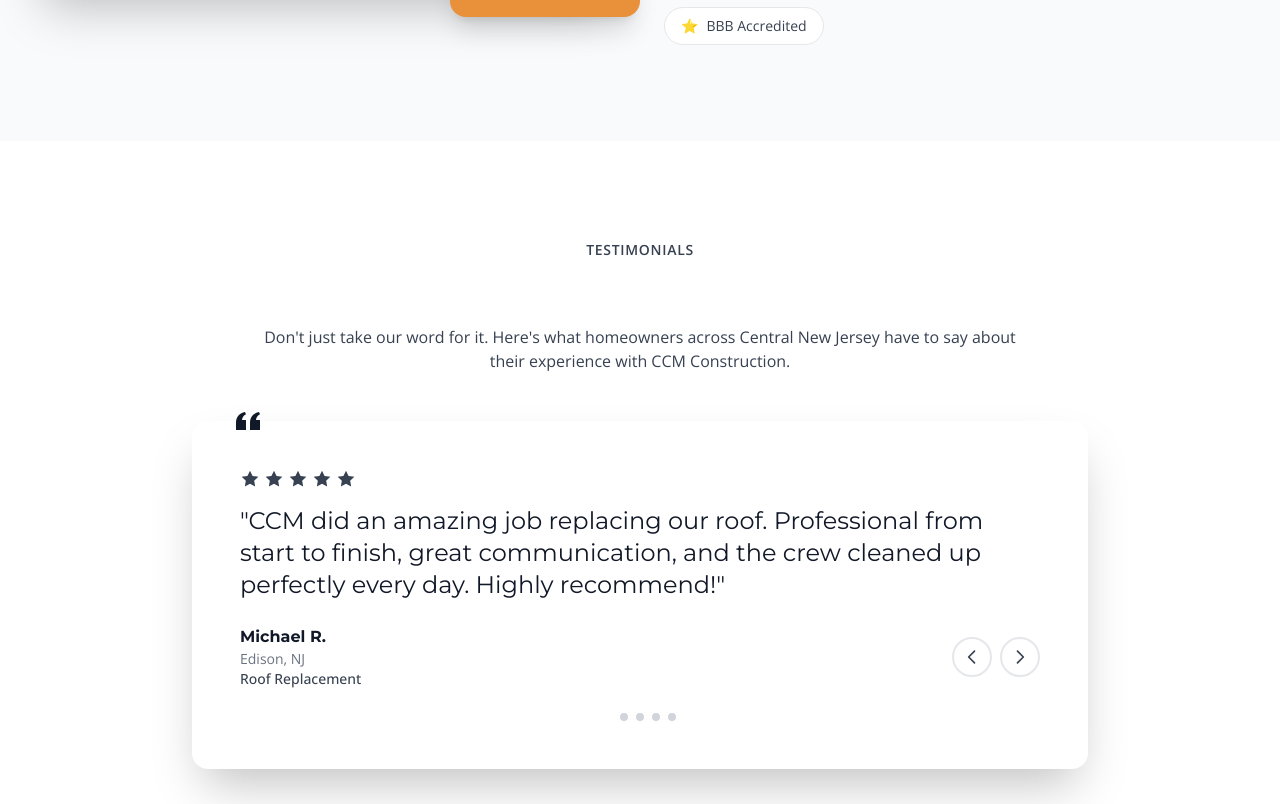
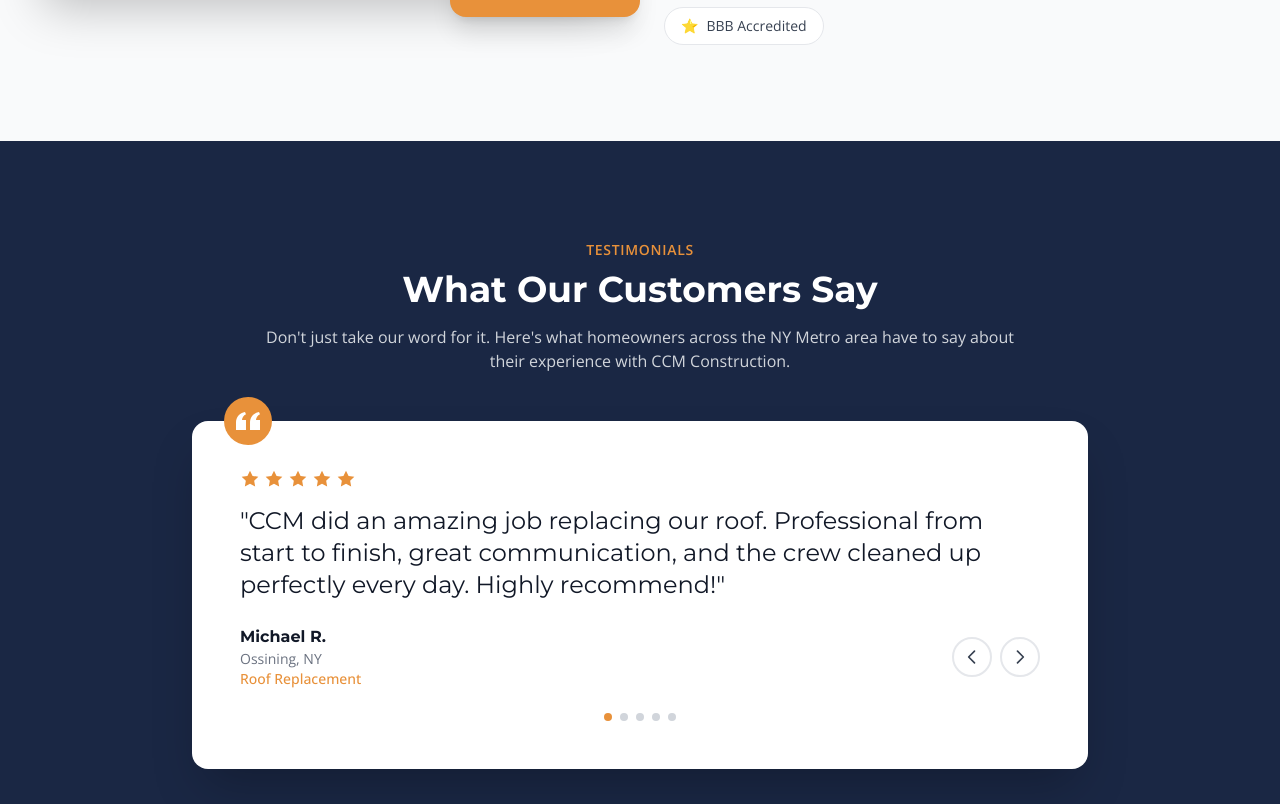
Before and after one commit to asotorod/ccm-website, a React (Vite) app: page / in a window 1280 px wide. Shown: the part 2727-3531 px from the top of the page. Built offline with nearby package versions, Linux system fonts and the light colour scheme.

Commit message:
Update Testimonials section with orange accent color and NY Metro area locations

```diff
--- a/src/components/Testimonials.jsx
+++ b/src/components/Testimonials.jsx
@@ -4,7 +4,7 @@
   {
     id: 1,
     name: 'Michael R.',
-    location: 'Edison, NJ',
+    location: 'Ossining, NY',
     rating: 5,
     text: 'CCM did an amazing job replacing our roof. Professional from start to finish, great communication, and the crew cleaned up perfectly every day. Highly recommend!',
     service: 'Roof Replacement',
@@ -12,7 +12,7 @@
   {
     id: 2,
     name: 'Sarah T.',
-    location: 'Woodbridge, NJ',
+    location: 'White Plains, NY',
     rating: 5,
     text: 'We had new siding and gutters installed. The transformation is incredible! Fair pricing, quality materials, and the team was respectful of our property.',
     service: 'Siding & Gutters',
@@ -20,7 +20,7 @@
   {
     id: 3,
     name: 'David L.',
-    location: 'Old Bridge, NJ',
+    location: 'Tarrytown, NY',
     rating: 5,
     text: 'After getting several quotes, CCM offered the best value without cutting corners. Our new windows have made a huge difference in our energy bills.',
     service: 'Window Installation',
@@ -28,7 +28,7 @@
   {
     id: 4,
     name: 'Jennifer M.',
-    location: 'Piscataway, NJ',
+    location: 'Peekskill, NY',
     rating: 5,
     text: 'Emergency roof repair after a storm. They came out the next day and fixed everything quickly. Saved us from water damage. Thank you CCM!',
     service: 'Roof Repair',
@@ -36,7 +36,7 @@
   {
     id: 5,
     name: 'Robert K.',
-    location: 'East Brunswick, NJ',
+    location: 'Croton-on-Hudson, NY',
     rating: 5,
     text: 'Built us a beautiful composite deck. The design process was easy and the finished product exceeded our expectations. Perfect for summer entertaining!',
     service: 'Deck Construction',
@@ -55,16 +55,16 @@
   }
 
   return (
-    <section className="section-padding bg-primary-800">
+    <section className="section-padding bg-[#1a2744]">
       <div className="container-custom">
         {/* Section Header */}
         <div className="text-center max-w-3xl mx-auto mb-12">
-          <span className="text-primary-300 font-semibold text-sm uppercase tracking-wider">Testimonials</span>
+          <span className="text-[#E8913A] font-semibold text-sm uppercase tracking-wider">Testimonials</span>
           <h2 className="text-3xl md:text-4xl font-heading font-bold text-white mt-2 mb-4">
             What Our Customers Say
           </h2>
-          <p className="text-primary-200">
-            Don't just take our word for it. Here's what homeowners across Central New Jersey
+          <p className="text-gray-300">
+            Don't just take our word for it. Here's what homeowners across the NY Metro area
             have to say about their experience with CCM Construction.
           </p>
         </div>
@@ -74,8 +74,8 @@
           <div className="bg-white rounded-2xl p-8 md:p-12 shadow-2xl relative">
             {/* Quote Icon */}
             <div className="absolute -top-6 left-8">
-              <div className="w-12 h-12 bg-secondary-400 rounded-full flex items-center justify-center">
-                <svg className="w-6 h-6 text-dark-900" fill="currentColor" viewBox="0 0 24 24">
+              <div className="w-12 h-12 bg-[#E8913A] rounded-full flex items-center justify-center">
+                <svg className="w-6 h-6 text-white" fill="currentColor" viewBox="0 0 24 24">
                   <path d="M14.017 21v-7.391c0-5.704 3.731-9.57 8.983-10.609l.995 2.151c-2.432.917-3.995 3.638-3.995 5.849h4v10h-9.983zm-14.017 0v-7.391c0-5.704 3.748-9.57 9-10.609l.996 2.151c-2.433.917-3.996 3.638-3.996 5.849h3.983v10h-9.983z" />
                 </svg>
               </div>
@@ -84,7 +84,7 @@
             {/* Rating Stars */}
             <div className="flex gap-1 mb-4">
               {[...Array(5)].map((_, i) => (
-                <svg key={i} className="w-5 h-5 text-secondary-400" fill="currentColor" viewBox="0 0 24 24">
+                <svg key={i} className="w-5 h-5 text-[#E8913A]" fill="currentColor" viewBox="0 0 24 24">
                   <path d="M12 2l3.09 6.26L22 9.27l-5 4.87 1.18 6.88L12 17.77l-6.18 3.25L7 14.14 2 9.27l6.91-1.01L12 2z" />
                 </svg>
               ))}
@@ -100,14 +100,14 @@
               <div>
                 <p className="font-heading font-bold text-dark-900">{testimonials[activeIndex].name}</p>
                 <p className="text-gray-500 text-sm">{testimonials[activeIndex].location}</p>
-                <p className="text-primary-600 text-sm font-medium">{testimonials[activeIndex].service}</p>
+                <p className="text-[#E8913A] text-sm font-medium">{testimonials[activeIndex].service}</p>
               </div>
 
               {/* Navigation */}
               <div className="flex gap-2">
                 <button
                   onClick={prevTestimonial}
-                  className="w-10 h-10 rounded-full border-2 border-gray-200 flex items-center justify-center hover:border-primary-600 hover:text-primary-600 transition-colors"
+                  className="w-10 h-10 rounded-full border-2 border-gray-200 flex items-center justify-center hover:border-[#E8913A] hover:text-[#E8913A] transition-colors"
                   aria-label="Previous testimonial"
                 >
                   <svg className="w-5 h-5" fill="none" stroke="currentColor" viewBox="0 0 24 24">
@@ -116,7 +116,7 @@
                 </button>
                 <button
                   onClick={nextTestimonial}
-                  className="w-10 h-10 rounded-full border-2 border-gray-200 flex items-center justify-center hover:border-primary-600 hover:text-primary-600 transition-colors"
+                  className="w-10 h-10 rounded-full border-2 border-gray-200 flex items-center justify-center hover:border-[#E8913A] hover:text-[#E8913A] transition-colors"
                   aria-label="Next testimonial"
                 >
                   <svg className="w-5 h-5" fill="none" stroke="currentColor" viewBox="0 0 24 24">
@@ -133,7 +133,7 @@
                   key={index}
                   onClick={() => setActiveIndex(index)}
                   className={`w-2 h-2 rounded-full transition-colors ${
-                    index === activeIndex ? 'bg-primary-600' : 'bg-gray-300'
+                    index === activeIndex ? 'bg-[#E8913A]' : 'bg-gray-300'
                   }`}
                   aria-label={`Go to testimonial ${index + 1}`}
                 />
@@ -144,7 +144,7 @@
 
         {/* Google Reviews Link */}
         <div className="text-center mt-8">
-          <a href="#" className="inline-flex items-center gap-2 text-white hover:text-secondary-400 transition-colors">
+          <a href="#" className="inline-flex items-center gap-2 text-white hover:text-[#E8913A] transition-colors">
             <span>See all reviews on Google</span>
             <svg className="w-4 h-4" fill="none" stroke="currentColor" viewBox="0 0 24 24">
               <path strokeLinecap="round" strokeLinejoin="round" strokeWidth={2} d="M10 6H6a2 2 0 00-2 2v10a2 2 0 002 2h10a2 2 0 002-2v-4M14 4h6m0 0v6m0-6L10 14" />
```
